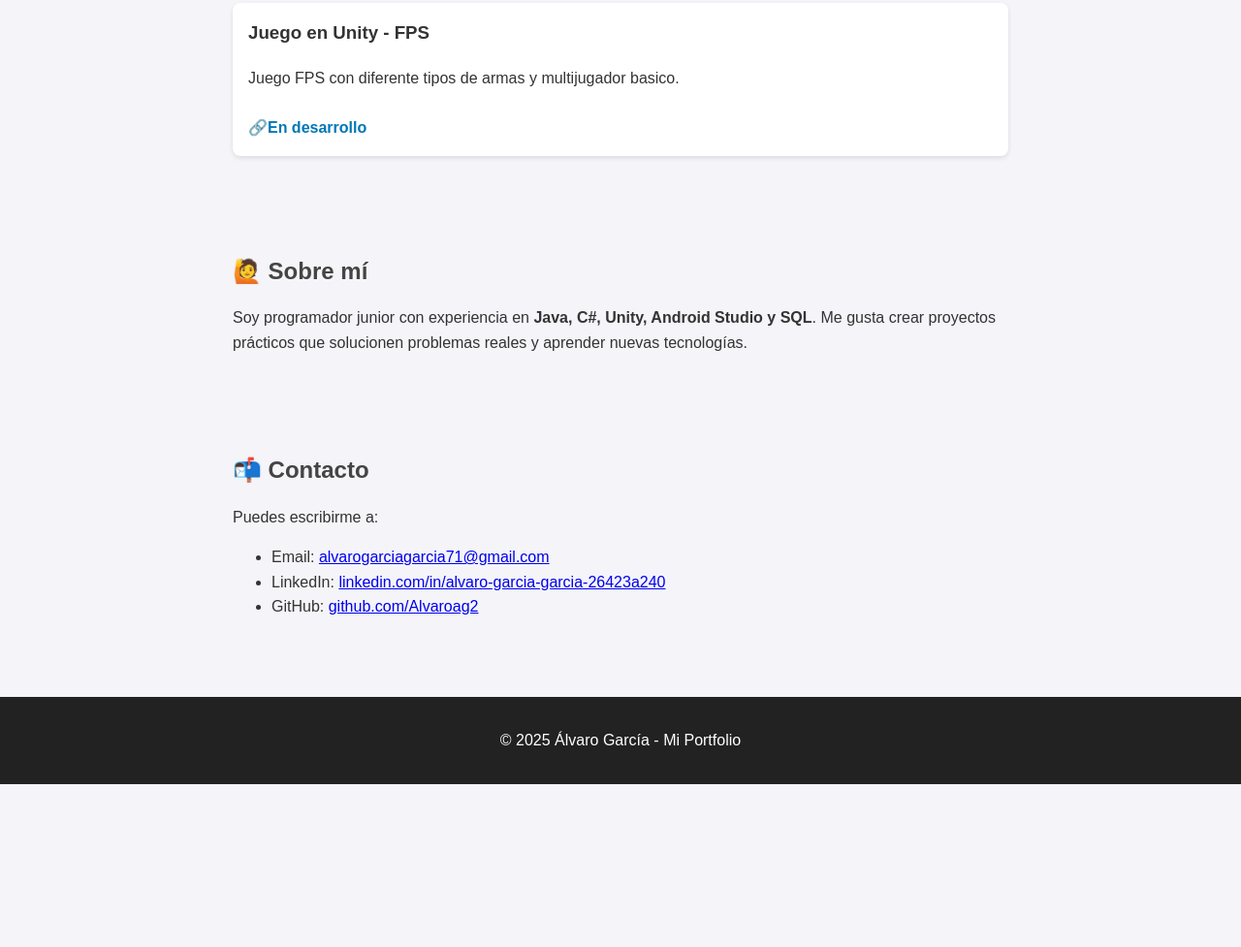
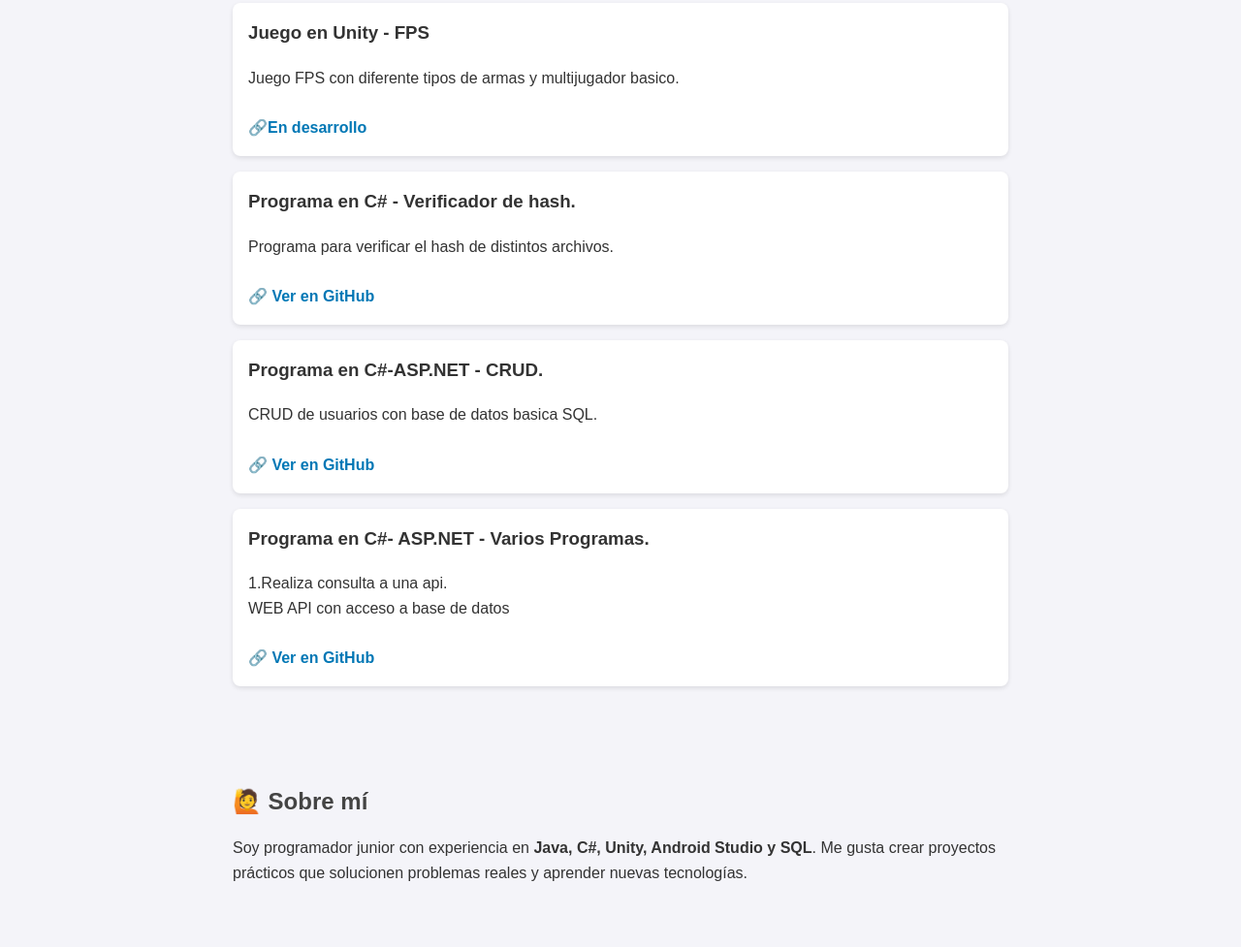
Before and after one commit to Alvaroag2/Alvaroag2.github.io, a plain HTML site: page index.html in a window 1280 px wide. Shown: the part 828-1805 px from the top of the page at 97% size. Before the commit the page ends 1637 px from the top, so only its background shows below. Drawn offline with Linux system fonts and the light colour scheme.

Commit message:
Update index.html

```diff
--- a/index.html
+++ b/index.html
@@ -42,7 +42,30 @@
       <p>Juego FPS con diferente tipos de armas y multijugador basico.</p>
       <a>🔗En desarrollo</a>
     </div>
+
+
+    <div class="proyecto">
+      <h3>Programa en C# - Verificador de hash.</h3>
+      <p>Programa para verificar el hash de distintos archivos.</p>
+      <a href="https://github.com/BUENAAAAS/RPG-TFG.git" target="_blank">🔗 Ver en GitHub</a>
+    </div>
+
+    <div class="proyecto">
+      <h3>Programa en C#-ASP.NET - CRUD.</h3>
+      <p>CRUD de usuarios con base de datos basica SQL.</p>
+      <a href="https://github.com/BUENAAAAS/RPG-TFG.git" target="_blank">🔗 Ver en GitHub</a>
+    </div>
+
+    <div class="proyecto">
+      <h3>Programa en C#- ASP.NET - Varios Programas.</h3>
+      <p>1.Realiza consulta a una api. <br>
+        WEB API con acceso a base de datos</p>
+      <a href="https://github.com/BUENAAAAS/RPG-TFG.git" target="_blank">🔗 Ver en GitHub</a>
+    </div>
   </section>
+
+
+
 
   <section id="sobre-mi">
     <h2>🙋 Sobre mí</h2>
```
